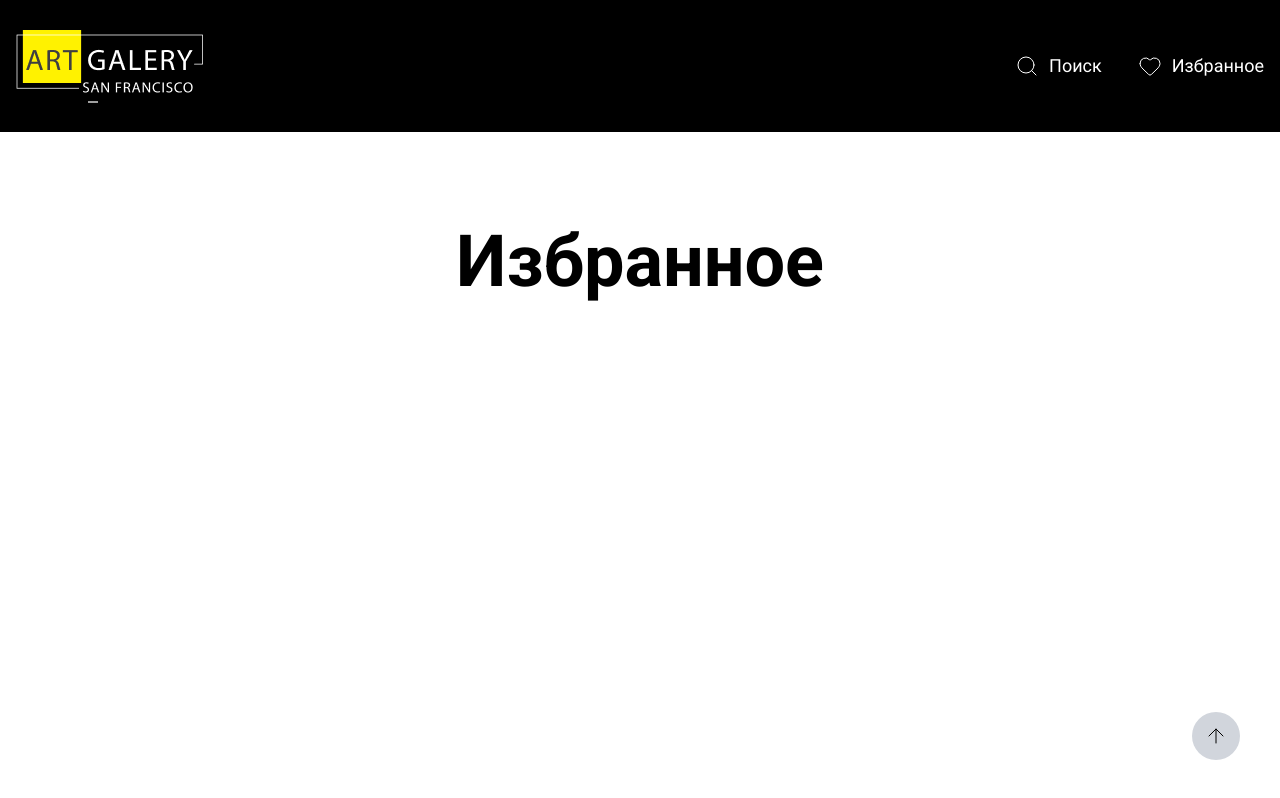
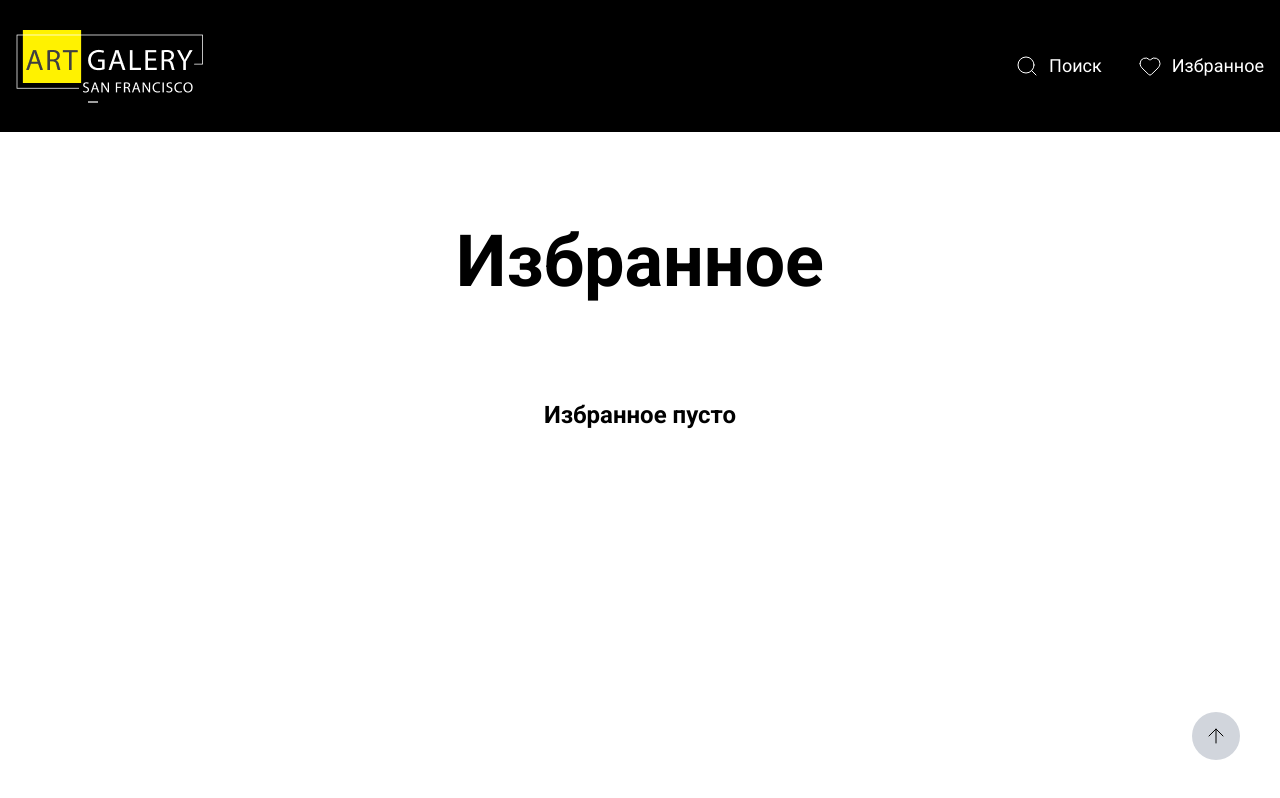
Before and after one commit to qwesmayn/berkut, a React (Vite) app: page /favorites in a window 1280 px wide. Built offline with nearby package versions, Linux system fonts and the light colour scheme.

Commit message:
Add empty favorites message in Favorites component

```diff
--- a/src/pages/Favorites/Favorites.tsx
+++ b/src/pages/Favorites/Favorites.tsx
@@ -15,6 +15,11 @@ export const Favorites: FC = () => {
           {favorites.map((favorite: IImage) => (
             <ImageCard key={favorite.id} image={favorite} />
           ))}
+          {favorites.length === 0 && (
+            <div className="text-center text-2xl font-bold">
+              <p>Избранное пусто</p>
+            </div>
+          )}
         </div>
       </section>
     </main>
```
